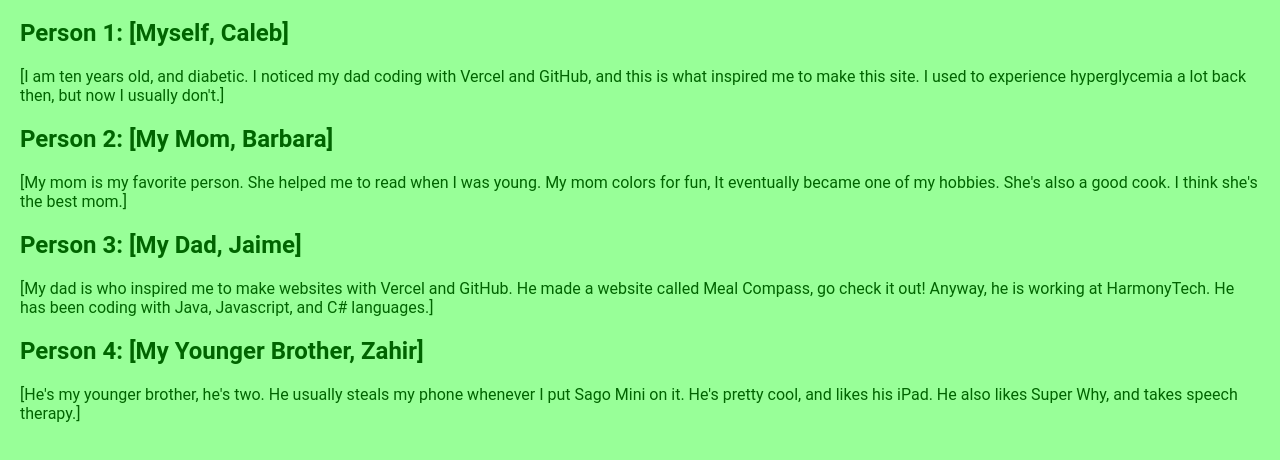
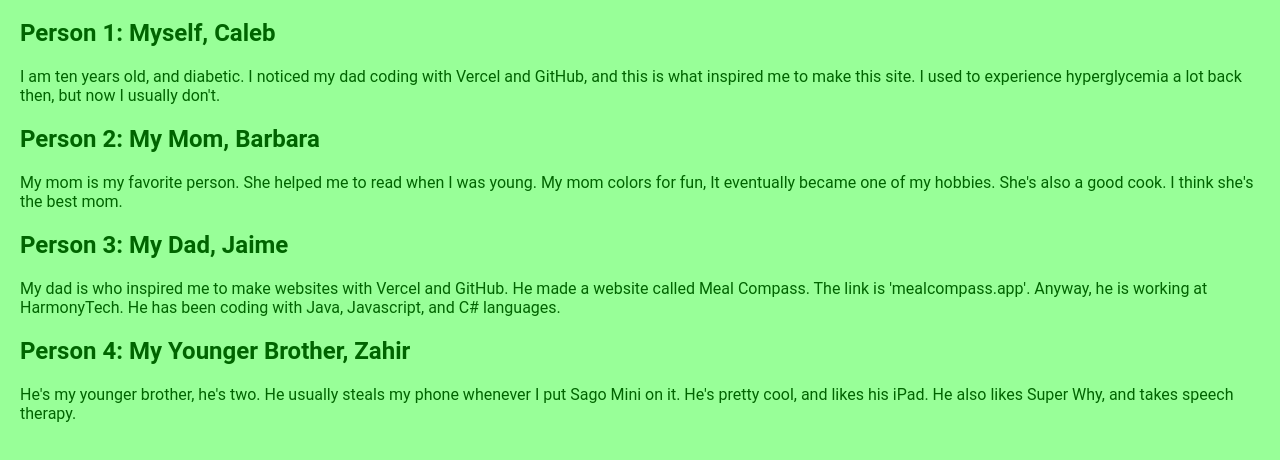
Before and after one commit to calebcreateswebsites/calebsfamily, a plain HTML site: page index.html in a window 1280 px wide. Shown: the part 82-542 px from the top of the page. Drawn offline with Linux system fonts and the light colour scheme.

Commit message:
Update index.html

```diff
--- a/index.html
+++ b/index.html
@@ -24,31 +24,31 @@
     <h1>Meet My Family</h1>
 
     <div class="family-member">
-        <h2>Person 1: [Myself, Caleb]</h2>
-        <p>[I am ten years old, and diabetic. I noticed my dad coding with Vercel and GitHub,
+        <h2>Person 1: Myself, Caleb</h2>
+        <p>I am ten years old, and diabetic. I noticed my dad coding with Vercel and GitHub,
         and this is what inspired me to make this site. I used to experience hyperglycemia a lot back then,
-          but now I usually don't.]</p>
+          but now I usually don't.</p>
     </div>
 
     <div class="family-member">
-        <h2>Person 2: [My Mom, Barbara]</h2>
-        <p>[My mom is my favorite person. She helped me to read when
+        <h2>Person 2: My Mom, Barbara</h2>
+        <p>My mom is my favorite person. She helped me to read when
           I was young. My mom colors for fun, It eventually became one
           of my hobbies. She's also a good cook. I think she's the best
-          mom.]</p>
+          mom.</p>
     </div>
 
     <div class="family-member">
-        <h2>Person 3: [My Dad, Jaime]</h2>
-        <p>[My dad is who inspired me to make websites with Vercel and GitHub. He made a website called
-          Meal Compass, go check it out! <a href="https://www.mealcompass.app"></a> Anyway, he is working
-          at HarmonyTech. He has been coding with Java, Javascript, and C# languages.]</p>
+        <h2>Person 3: My Dad, Jaime</h2>
+        <p>My dad is who inspired me to make websites with Vercel and GitHub. He made a website called
+          Meal Compass. The link is 'mealcompass.app'. Anyway, he is working
+          at HarmonyTech. He has been coding with Java, Javascript, and C# languages.</p>
     </div>
 
     <div class="family-member">
-        <h2>Person 4: [My Younger Brother, Zahir]</h2>
-        <p>[He's my younger brother, he's two. He usually steals my phone whenever I put Sago Mini on it.
-         He's pretty cool, and likes his iPad. He also likes Super Why, and takes speech therapy.]</p>
+        <h2>Person 4: My Younger Brother, Zahir</h2>
+        <p>He's my younger brother, he's two. He usually steals my phone whenever I put Sago Mini on it.
+         He's pretty cool, and likes his iPad. He also likes Super Why, and takes speech therapy.</p>
     </div>
 </body>
 </html>
```
